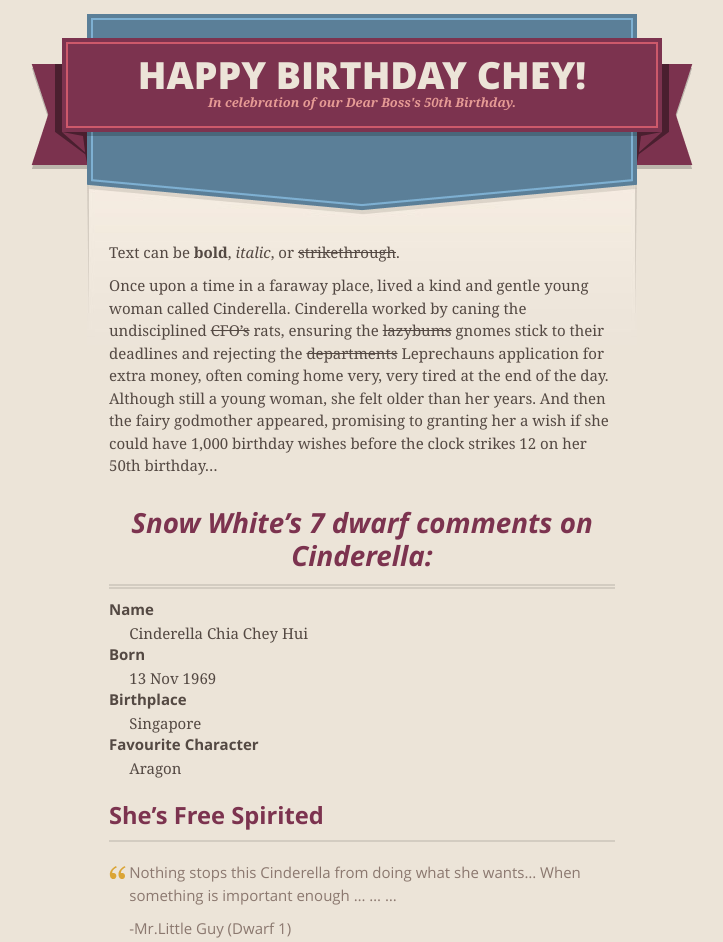
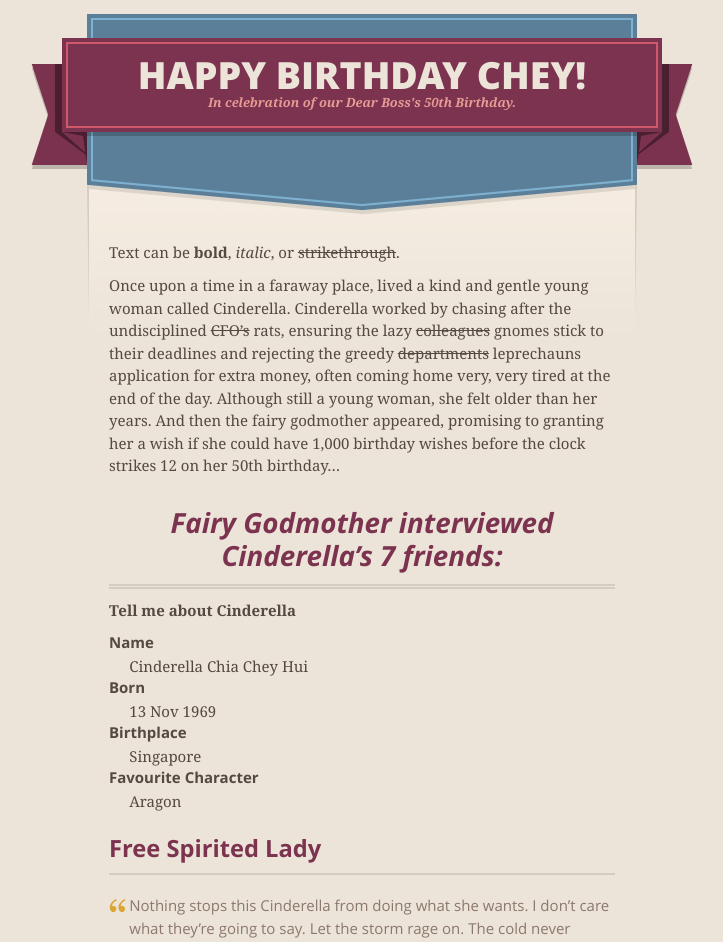
Before and after one commit to projectcinderella/projectcinderella.github.io, a Jekyll site: the page built from index.md, in a window 1280 px wide and 1400 px high. Shown: the top 942 px of the window, without its empty margins (278-1001 px from the left). Built offline with Jekyll 4.4.1, drawn with Linux system fonts in a browser that asks for light colours; comment, search, counter and statistics services are not loaded; some of the changed text lies outside the part shown.

Commit message:
Update index.md

```diff
--- a/index.md
+++ b/index.md
@@ -4,10 +4,12 @@ layout: default
 
 Text can be **bold**, _italic_, or ~~strikethrough~~.
 
-Once upon a time in a faraway place, lived a kind and gentle young woman called Cinderella. Cinderella worked by caning the undisciplined ~~CFO’s~~ rats, ensuring the ~~lazybums~~ gnomes stick to their deadlines and rejecting the ~~departments~~ Leprechauns application for extra money, often coming home very, very tired at the end of the day. Although still a young woman, she felt older than her years. And then the fairy godmother appeared, promising to granting her a wish if she could have 1,000 birthday wishes before the clock strikes 12 on her 50th birthday...
+Once upon a time in a faraway place, lived a kind and gentle young woman called Cinderella. Cinderella worked by chasing after the undisciplined ~~CFO’s~~ rats, ensuring the lazy ~~colleagues~~ gnomes stick to their deadlines and rejecting the greedy ~~departments~~ leprechauns application for extra money, often coming home very, very tired at the end of the day. Although still a young woman, she felt older than her years. And then the fairy godmother appeared, promising to granting her a wish if she could have 1,000 birthday wishes before the clock strikes 12 on her 50th birthday...
 
 
-## Snow White’s 7 dwarf comments on Cinderella:
+## Fairy Godmother interviewed Cinderella's 7 friends:
+
+**Tell me about Cinderella**
 
 <dl>
 <dt>Name</dt>
@@ -20,11 +22,10 @@ Once upon a time in a faraway place, lived a kind and gentle young woman called
 <dd>Aragon</dd>
 </dl>
 
-#### She’s Free Spirited
-> Nothing stops this Cinderella from doing what she wants...
-> When something is important enough ... ... ...
->
-> -Mr.Little Guy (Dwarf 1)
+#### Free Spirited Lady
+> Nothing stops this Cinderella from doing what she wants.
+> I don’t care what they’re going to say. Let the storm rage on. The cold never bothered me anyway.
+> -Elsa, Frozen
 
 <video poster="https://raw.githubusercontent.com/projectcinderella/projectcinderella.github.io/master/assets/chey/Opening.jpg" width="618" height="347" controls preload>
     <source src="https://raw.githubusercontent.com/projectcinderella/projectcinderella.github.io/master/assets/chey/Dance.mp4" media="only screen and (min-device-width: 568px)"></source>
```
Also changed, not shown: other parts of index.md (+6 -1 lines).
